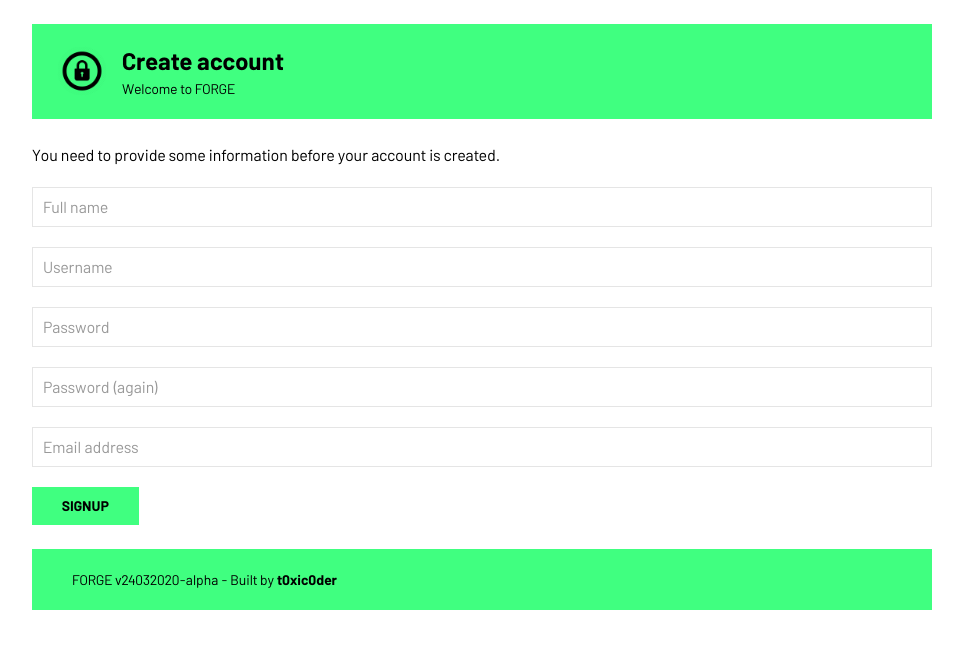
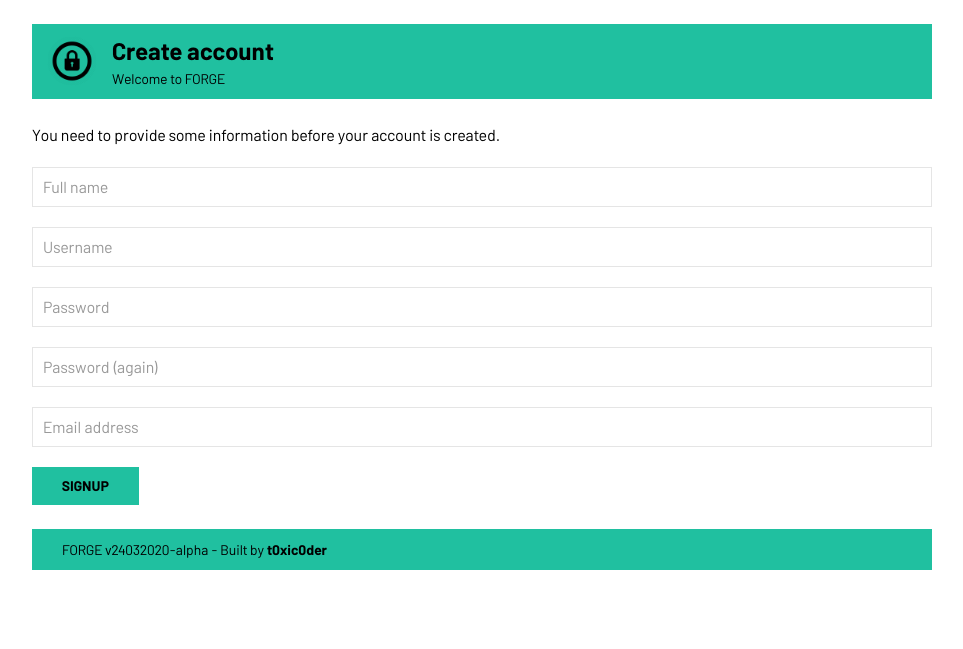
Before and after one commit to astrosonic/forge, a Flask app: page /makeacnt/ in a window 1280 px wide. Shown: the top 649 px of the page, without its empty margins (158-1121 px from the left). Run offline with Flask 2, Linux system fonts and the light colour scheme.

Commit message:
Added condensed layout

```diff
--- a/static/css3/custfrmt.css
+++ b/static/css3/custfrmt.css
@@ -39,5 +39,16 @@
 }
 
 .forggrin {
-    background-color: rgba(64,256,128);
+    background-color: rgb(32,192,160);
 }
+
+.headcard {
+    padding-left: 30px;
+    padding-right: 30px;
+    padding-top: 10px;
+    padding-bottom: 10px;
+}
+
+.blcktint {
+    color: #000000;
+}
```
